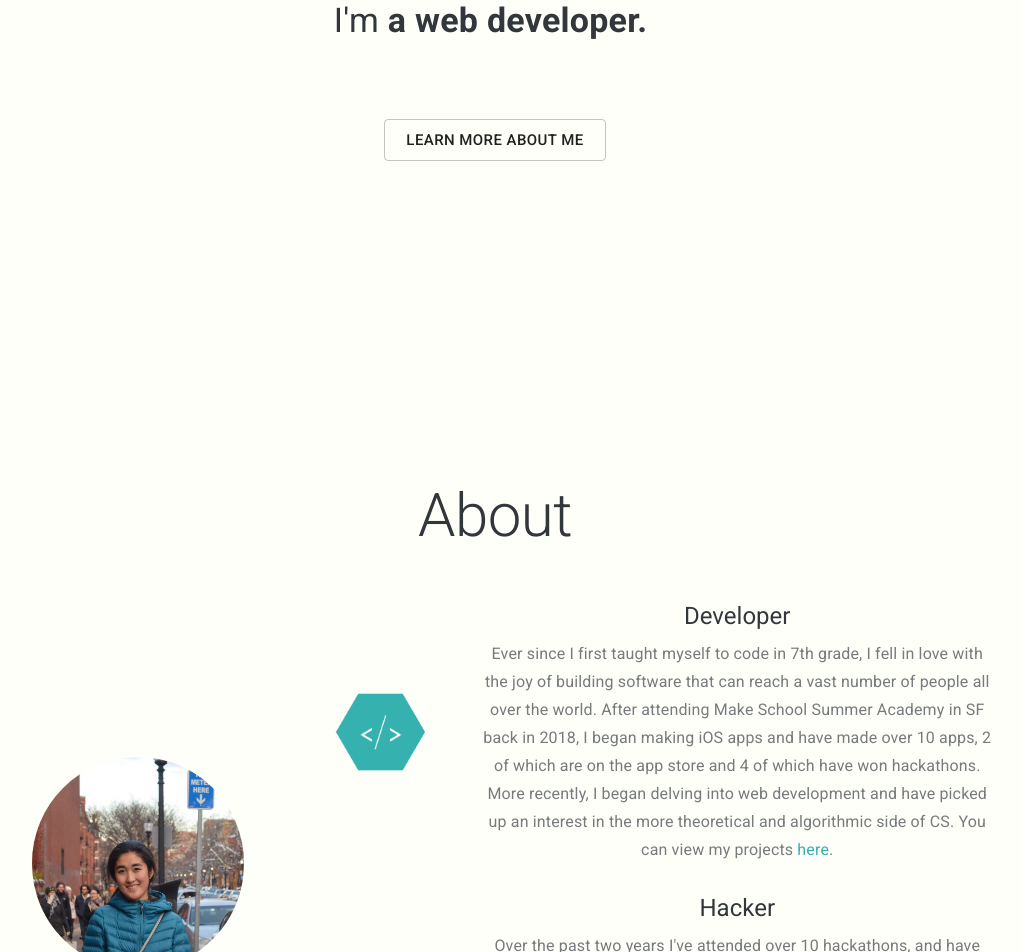
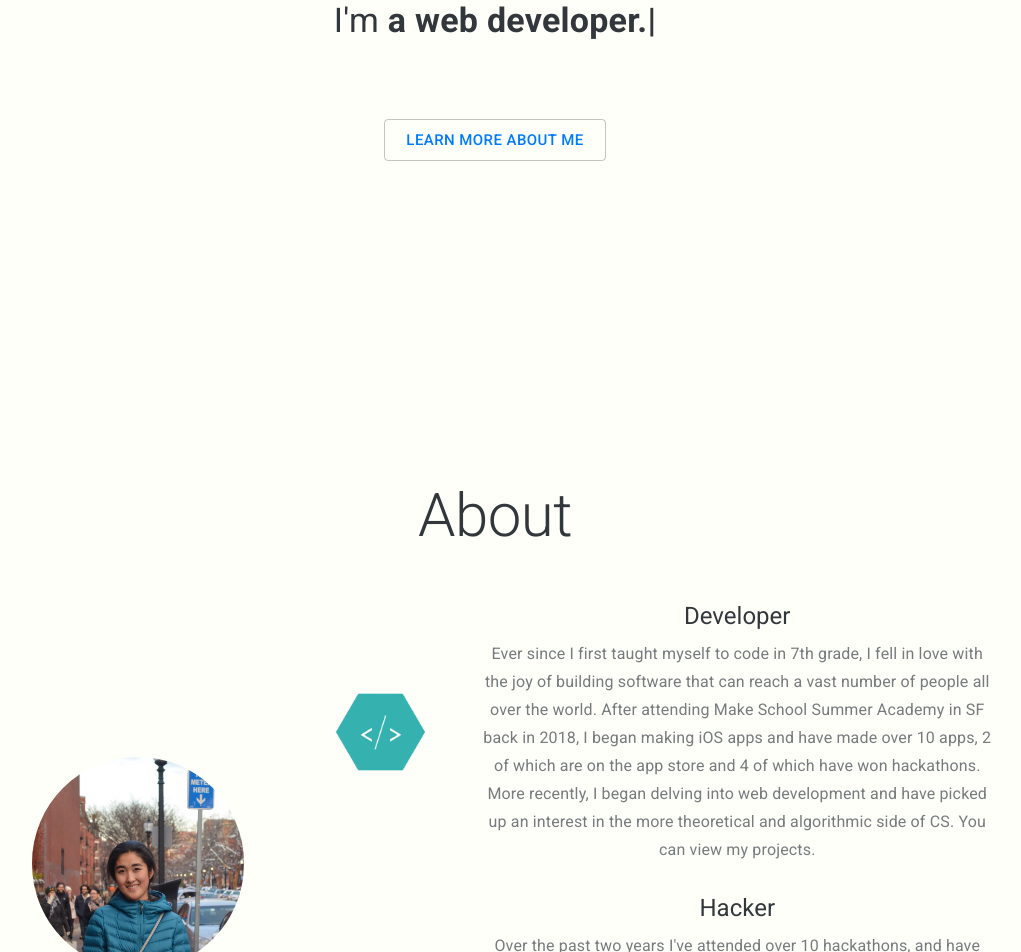
Before and after one commit to emaohn/my-website, a React (Create React App) app: page / in a window 1280 px wide. Shown: the part 360-1312 px from the top of the page, without its empty margins (145-1166 px from the left). Built offline with nearby package versions, Linux system fonts and the light colour scheme.

Commit message:
Finished basic app

```diff
--- a/package.json
+++ b/package.json
@@ -18,6 +18,7 @@
     "react-dom": "^16.13.1",
     "react-minimal-pie-chart": "^8.0.0",
     "react-scripts": "3.4.1",
+    "react-scroll": "^1.7.16",
     "react-typical": "^0.1.3",
     "recharts": "^1.8.5",
     "typeface-roboto": "0.0.75"
--- a/src/App.css
+++ b/src/App.css
@@ -67,3 +67,8 @@
   background-color: #F2F5F3;
   color: #32373B;
 }
+
+.App-footer {
+  background-color: #38AFAD;
+  color: #F2F5F3;
+}
--- a/src/App.js
+++ b/src/App.js
@@ -3,21 +3,56 @@ import './App.css';
 import Intro from './components/Intro.js'
 import About from './components/About.js'
 import Projects from './components/Projects.js'
+import Footer from './components/Footer.js'
+import * as Scroll from 'react-scroll';
+import { Link, Element , Events, animateScroll as scroll, scrollSpy, scroller } from 'react-scroll'
 
-function App() {
+class App extends React.Component {
+
+  componentDidMount() {
+    Events.scrollEvent.register('begin', function(to, element) {
+      console.log("begin", arguments);
+    });
+
+    Events.scrollEvent.register('end', function(to, element) {
+      console.log("end", arguments);
+    });
+
+    scrollSpy.update();
+  }
+  componentWillUnmount() {
+    Events.scrollEvent.remove('begin');
+    Events.scrollEvent.remove('end');
+  }
+  scrollToTop() {
+    console.log('hi')
+    scroll.scrollToTop();
+  }
+  scrollToBottom() {
+    scroll.scrollToBottom();
+  }
+  render() {
     return (
       <div className="App">
         <header className="App-header">
-        <Intro></Intro>
+          <Intro onScroll={this.scrollToBottom}></Intro>
         </header>
         <div className="App-about">
+          <Element name='about'>
             <About></About>
+          </Element>
         </div>
         <div className='App-Projects'>
+          <Element name='projects'>
             <Projects />
+          </Element>
+        </div>
+        <div className='App-footer'>
+          <Footer />
         </div>
       </div>
     );
   }
+}
 
 export default App;
--- a/src/components/AboutText.js
+++ b/src/components/AboutText.js
@@ -9,7 +9,7 @@ export default function AboutText(props) {
                     <Typography variant='h5'><Box mb={1}>{props.img}</Box></Typography>
                         <Typography variant='subtitle1'>
                             <Box className='subtext'>{props.text}
-                            Ever since I first taught myself to code in 7th grade, I fell in love with the joy of building software that can reach a vast number of people all over the world. After attending Make School Summer Academy in SF back in 2018, I began making iOS apps and have made over 10 apps, 2 of which are on the app store and 4 of which have won hackathons. More recently, I began delving into web development and have picked up an interest in the more theoretical and algorithmic side of CS. You can view my projects <Link target="_blank" rel="noopener noreferrer" href='#'>here</Link>.
+                            Ever since I first taught myself to code in 7th grade, I fell in love with the joy of building software that can reach a vast number of people all over the world. After attending Make School Summer Academy in SF back in 2018, I began making iOS apps and have made over 10 apps, 2 of which are on the app store and 4 of which have won hackathons. More recently, I began delving into web development and have picked up an interest in the more theoretical and algorithmic side of CS. You can view my projects.
                             </Box>
                         </Typography>
                 </Box>
--- a/src/components/Footer.js
+++ b/src/components/Footer.js
@@ -1,12 +1,51 @@
 import React from 'react'
-import {Link, Typography, Box, Container, Grid, Paper, Button, TableFooter} from '@material-ui/core';
+import {Divider, IconButton, Link, Typography, Box, Container, Grid, Paper, Button, TableFooter} from '@material-ui/core';
 import { ThemeProvider } from '@material-ui/styles';
 import theme from '../theme'
+import GitHubIcon from '@material-ui/icons/GitHub';
+import LinkedInIcon from '@material-ui/icons/LinkedIn';
+import FacebookIcon from '@material-ui/icons/Facebook';
+import InstagramIcon from '@material-ui/icons/Instagram';
 
 export default function Footer() {
     return(
         <div>
-        hi
+            <ThemeProvider theme={theme} >
+                <Box py={5}>
+                    <Grid container direction ='row' alignItems='center' justify='center'>
+                        <Grid item>
+                            <IconButton target="_blank" rel="noopener noreferrer" href='https://github.com/emaohn' aria-label='github' size='large'>
+                                <GitHubIcon />
+                            </IconButton>
+                        </Grid>
+                        <Grid item>
+                            <IconButton target="_blank" rel="noopener noreferrer" href='https://www.linkedin.com/in/emmieohnuki/' aria-label='LinkedIn' size='large'>
+                                <LinkedInIcon />
+                            </IconButton>
+                        </Grid>
+                        <Grid item>
+                            <IconButton target="_blank" rel="noopener noreferrer" href='https://www.facebook.com/emmieohnuki' aria-label='Facebook' size='large'>
+                                <FacebookIcon />
+                            </IconButton>
+                        </Grid>
+                        <Grid item>
+                            <IconButton target="_blank" rel="noopener noreferrer" href='https://www.instagram.com/emmieohn/' aria-label='Instagram' size='large'>
+                                <InstagramIcon />
+                            </IconButton>
+                        </Grid>
+                    </Grid>
+                    <Grid container direction ='column' alignItems='center' justify='center'>
+                        <Grid item>
+                            <Divider />
+                            <Box mt={1}>
+                                <Typography gutterBottom variant='overline'>
+                                    Emmie Ohnuki ©2020
+                                </Typography>
+                            </Box>
+                        </Grid>
+                    </Grid>
+                </Box>
+            </ThemeProvider>
         </div>
     )
 }
--- a/src/components/Intro.js
+++ b/src/components/Intro.js
@@ -3,8 +3,10 @@ import Typical from 'react-typical'
 import {Typography, Box, Container, Grid, Paper, Button} from '@material-ui/core';
 import { ThemeProvider } from '@material-ui/styles';
 import theme from '../theme'
+import * as Scroll from 'react-scroll';
+import { Link, Element , Events, animateScroll as scroll, scrollSpy, scroller } from 'react-scroll'
 
-export default function Intro() {
+export default function Intro(props) {
     return (
         <div>
             <ThemeProvider theme={theme}>
@@ -34,7 +36,21 @@ export default function Intro() {
                         <Grid container direction='row' justify ='center' alignItems='center'>
                             <Box m={8}>
                                 <Grid item xs={12}>
-                                    <Button size='large' variant='outlined' color='default'>Learn more about me</Button>
+                                    <Button
+                                        size='large'
+                                        variant='outlined'
+                                        color='default'>
+                                            <Link
+                                                activeClass='active'
+                                                className='toAbout'
+                                                to='about'
+                                                spy={true}
+                                                smooth={true}
+                                                duration={500}
+                                            >
+                                                Learn more about me
+                                            </Link>
+                                        </Button>
                                 </Grid>
                             </Box>
                         </Grid>
--- a/src/components/ProjectGrid.js
+++ b/src/components/ProjectGrid.js
@@ -5,6 +5,8 @@ import Paper from '@material-ui/core/Paper';
 import { ThemeProvider } from '@material-ui/styles';
 import theme from '../theme';
 import Project from './Project'
+
+
 export default function ProjectGrid(props) {
     const projs = props.list.map(proj => {
         return (
--- a/src/components/Projects.js
+++ b/src/components/Projects.js
@@ -1,5 +1,5 @@
 import React from 'react'
-import { Tabs, Tab, Link, Typography, Box, Container, Grid, Button, AppBar } from '@material-ui/core';
+import { Grow, Tabs, Tab, Link, Typography, Box, Container, Grid, Button, AppBar } from '@material-ui/core';
 import { makeStyles } from '@material-ui/core/styles';
 import Paper from '@material-ui/core/Paper';
 import { ThemeProvider } from '@material-ui/styles';
```
Also changed, not shown: 1 other file (tests, documents, lock files or other folders). Lines whose indentation alone changed are shown as unchanged.
